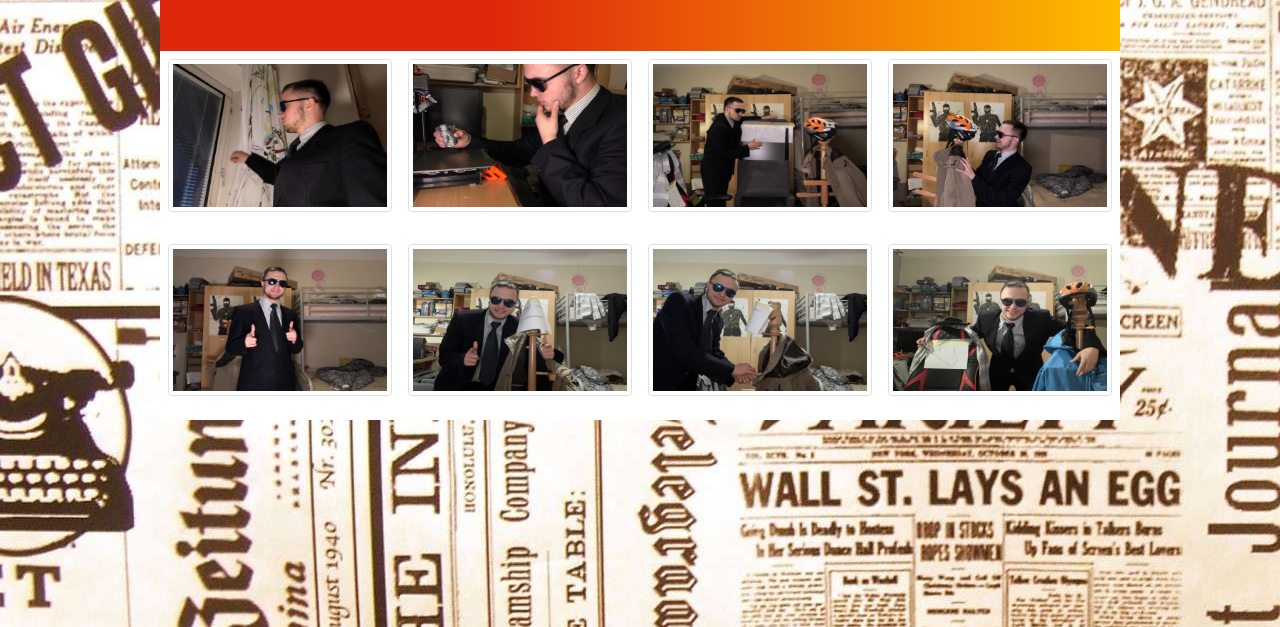
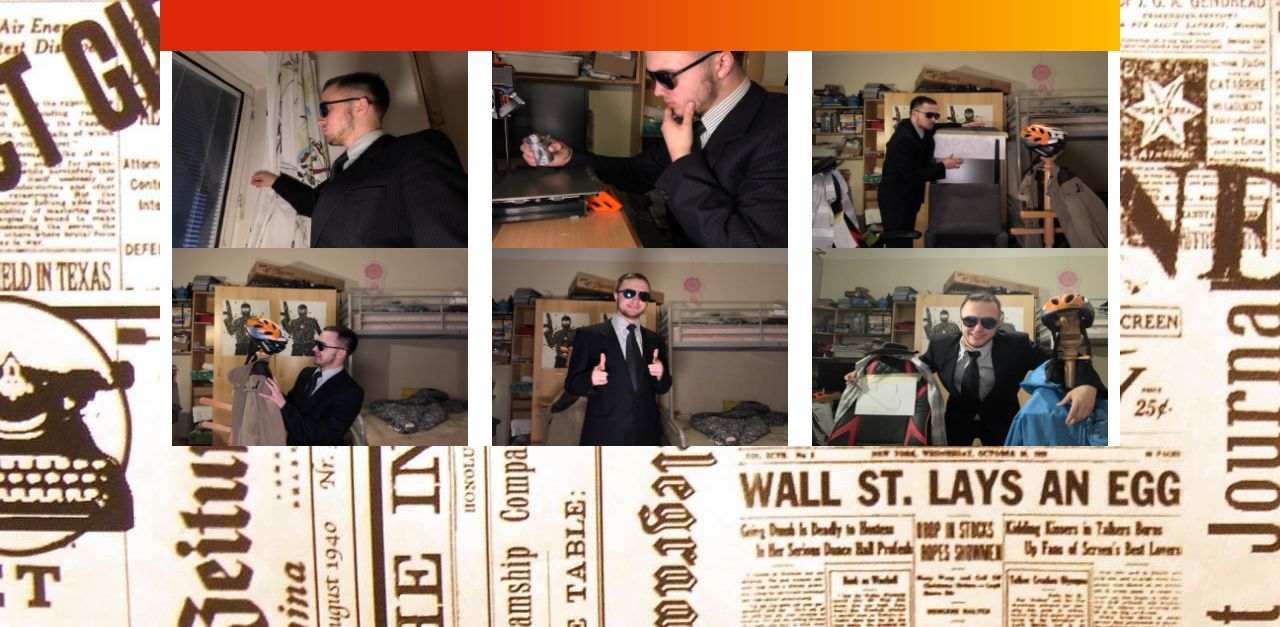
Before and after one commit to Dvojak/Bootstrap, a plain HTML site: page fotogalerie/index.html in a window 1280 px wide. Shown: the part 173-800 px from the top of the page. Drawn offline with Linux system fonts and the light colour scheme; some packages are replaced by stand-ins of ours; a script that the page names is missing.

Commit message:
Update index.html

```diff
--- a/fotogalerie/index.html
+++ b/fotogalerie/index.html
@@ -34,87 +34,35 @@
     <h1 class="text-center text-white">Fotogalerie</h1>
   </header>
   <main class="container">
-      <div class="row">
-          <div class="col-lg-3 col-md-6 p-2">
-            <figure>
-                <a href="../obr/q.jpeg" data-lightbox="roadtrip">
-                <img src="../obr/q-mini.jpg" alt="Fotka školy"
-                class="img-fluid img-thumbnail">
-                </a>
-                <figcaption></figcaption>
-            </figure>
-          </div>
-          <div class="col-lg-3 col-md-6 p-2">
-            <figure>
-                <a href="../obr/w.jpeg" data-lightbox="roadtrip">
-                <img src="../obr/w-mini.jpg" alt="Fotka školy"
-                class="img-fluid img-thumbnail">
-                </a>
-                <figcaption></figcaption>
-            </figure>
-          </div>
-          <div class="col-lg-3 col-md-6 p-2">
-            <figure>
-                <a href="../obr/e.jpeg" data-lightbox="roadtrip">
-                <img src="../obr/e-mini.jpg" alt="Fotka školy"
-                class="img-fluid img-thumbnail">
-                </a>
-                <figcaption></figcaption>
-            </figure>
-          </div>
-          <div class="col-lg-3 col-md-6 p-2">
-            <figure>
-                <a href="../obr/r.jpeg" data-lightbox="roadtrip">
-                <img src="../obr/r-mini.jpg" alt="Fotka školy"
-                class="img-fluid img-thumbnail">
-                </a>
-                <figcaption></figcaption>
-            </figure>
-          </div>
-          <div class="col-lg-3 col-md-6 p-2">
-            <figure>
-                <a href="../obr/t.jpeg" data-lightbox="roadtrip">
-                <img src="../obr/t-mini.jpg" alt="Fotka školy"
-                class="img-fluid img-thumbnail">
-                </a>
-                <figcaption></figcaption>
-            </figure>
-          </div>
-          <div class="col-lg-3 col-md-6 p-2">
-            <figure>
-                <a href="../obr/tito.jpeg" data-lightbox="roadtrip">
-                <img src="../obr/tito-mini.jpg" alt="Fotka školy"
-                class="img-fluid img-thumbnail">
-                </a>
-                <figcaption></figcaption>
-            </figure>
-          </div>
-          <div class="col-lg-3 col-md-6 p-2">
-            <figure>
-                <a href="../obr/dito.jpeg" data-lightbox="roadtrip">
-                <img src="../obr/dito-mini.jpg" alt="Fotka školy"
-                class="img-fluid img-thumbnail">
-                </a>
-                <figcaption></figcaption>
-            </figure>
-          </div>
-          <div class="col-lg-3 col-md-6 p-2">
-            <figure>
-                <a href="../obr/dto.jpeg" data-lightbox="roadtrip">
-                <img src="../obr/dto-mini.jpg" alt="Fotka školy"
-                class="img-fluid img-thumbnail">
-                </a>
-                <figcaption></figcaption>
-            </figure>
-          </div>
-      </div>
-      <p></p>
+    <div class="row">
+      <a href="../obr/q.jpeg" data-toggle="lightbox" data-gallery="example-gallery" class="col-sm-4">
+        <img src="../obr/q-mini.jpg" class="img-fluid">
+      </a>
+      <a href="../obr/w.jpeg" data-toggle="lightbox" data-gallery="example-gallery" class="col-sm-4">
+        <img src="../obr/w-mini.jpg" class="img-fluid">
+      </a>
+      <a href="../obr/e.jpeg" data-toggle="lightbox" data-gallery="example-gallery" class="col-sm-4">
+        <img src="../obr/e-mini.jpg" class="img-fluid">
+      </a>
+    </div>
+    <div class="row">
+      <a href="../obr/r.jpeg" data-toggle="lightbox" data-gallery="example-gallery" class="col-sm-4">
+        <img src="../obr/r-mini.jpg" class="img-fluid">
+      </a>
+      <a href="../obr/t.jpeg" data-toggle="lightbox" data-gallery="example-gallery" class="col-sm-4">
+        <img src="../obr/t-mini.jpg" class="img-fluid">
+      </a>
+      <a href="../obr/dto.jpeg" data-toggle="lightbox" data-gallery="example-gallery" class="col-sm-4">
+        <img src="../obr/dto-mini.jpg" class="img-fluid">
+      </a>
+    </div>
   </main>
   <footer>
     <!-- place footer here -->
   </footer>
   <!-- Bootstrap JavaScript Libraries -->
   <script src="../js/bootstrap.bundle.min.js"></script>
+  <script src="https://cdn.jsdelivr.net/npm/bs5-lightbox@1.8.3/dist/index.bundle.min.js"></script>
 
 </body>
 
```
